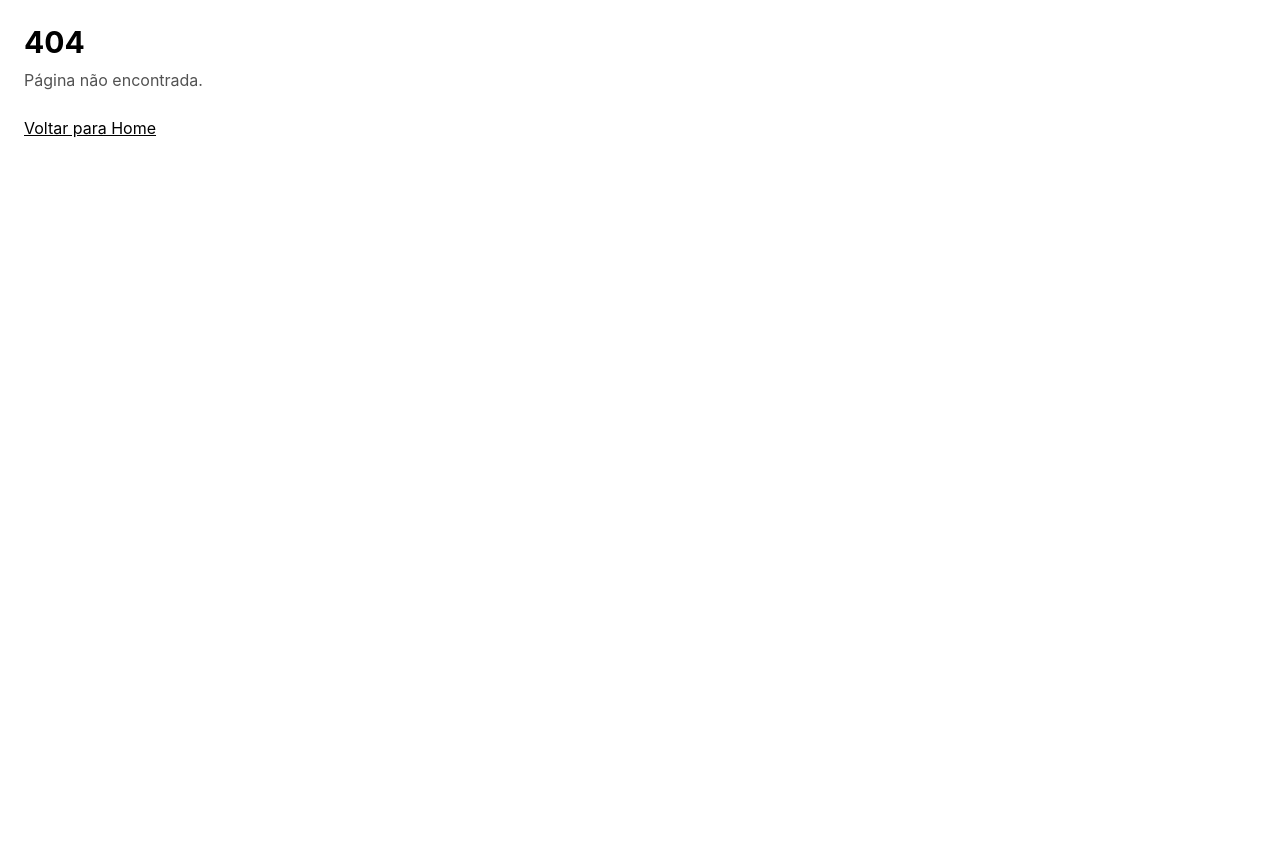
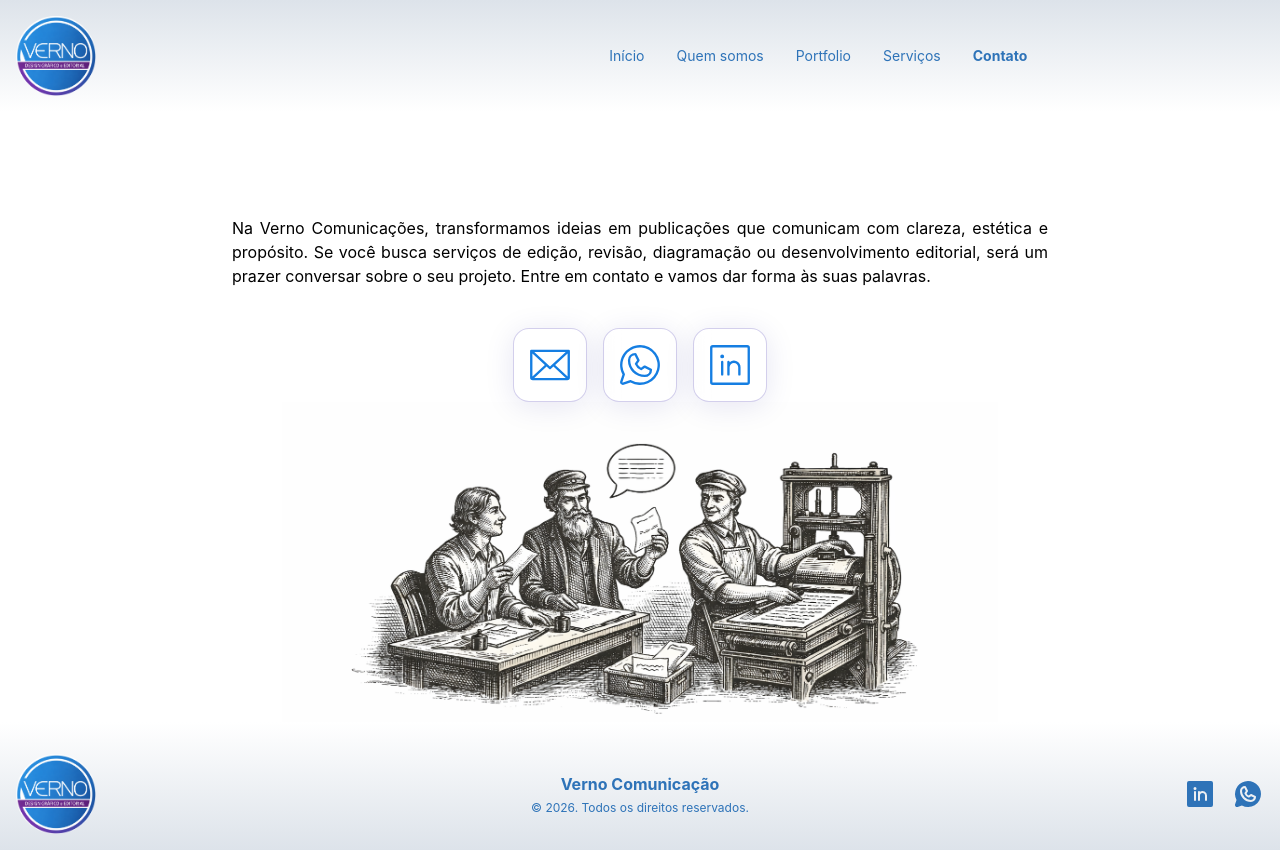
Before and after one commit to Qcarvalhooliveira/verno-portfolio, a React (Vite) app: page /contact in a window 1280 px wide. Before the commit this address had no page. Before the commit the page ends 800 px from the top, so only its background shows below. Built offline with nearby package versions, Linux system fonts and the light colour scheme.

Commit message:
feat[pages/contact]: implement contact page with links to contact and custom messages

```diff
--- a/src/pages/Contact.tsx
+++ b/src/pages/Contact.tsx
@@ -1,14 +1,62 @@
-import { Link } from 'react-router-dom'
+import { EnvelopeIcon, LinkedinLogoIcon, WhatsappLogoIcon } from '@phosphor-icons/react'
+
+import { Footer } from '../components/Footer/Footer'
+import { Header } from '../components/Header/Header'
 
 export function Contact() {
+  const email = 'vernocomunicacao@gmail.com'
+  const subject = encodeURIComponent('Contato pelo site - Verno Comunicações')
+  const body = encodeURIComponent(`Bom dia,
+
+Estou entrando em contato para conversar sobre um projeto editorial.
+
+Gostaria de mais informações sobre os serviços de edição, revisão, diagramação ou desenvolvimento editorial.
+
+Atenciosamente,
+`)
+
+  const mailtoLink = `mailto:${email}?subject=${subject}&body=${body}`
+
+  const phone = '5571993060607'
+
+  const message = encodeURIComponent(
+    `Olá! Vim pelo site da Verno Comunicações e gostaria de conversar sobre um projeto editorial. Podemos falar?`,
+  )
+
+  const whatsappLink = `https://wa.me/${phone}?text=${message}`
   return (
-    <main className="min-h-screen p-6">
-      <h1 className="text-3xl font-bold">404</h1>
-      <p className="mt-2 text-neutral-600">Página não encontrada.</p>
-
-      <Link className="mt-6 inline-block underline" to="/">
-        Voltar para Home
-      </Link>
-    </main>
+    <div className="flex min-h-screen flex-col ">
+      <Header />
+      <main className="flex flex-col items-center justify-center">
+        <div className="w-4xl p-10 mt-16">
+          <p className="text-justify">
+            Na Verno Comunicações, transformamos ideias em publicações que comunicam com clareza,
+            estética e propósito. Se você busca serviços de edição, revisão, diagramação ou
+            desenvolvimento editorial, será um prazer conversar sobre o seu projeto. Entre em
+            contato e vamos dar forma às suas palavras.
+          </p>
+        </div>
+        <section>
+          <div className="flex gap-4">
+            <a className="home-glass-button" href={mailtoLink}>
+              <EnvelopeIcon size={50} weight="light" color="#157ee2" />
+            </a>
+            <a className="home-glass-button" href={whatsappLink} target="_blank" rel="noreferrer">
+              <WhatsappLogoIcon size={50} weight="light" color="#157ee2" />
+            </a>
+            <a
+              className="home-glass-button"
+              href="https://www.linkedin.com/"
+              target="_blank"
+              rel="noopener noreferrer"
+            >
+              <LinkedinLogoIcon size={50} weight="light" color="#157ee2" />
+            </a>
+          </div>
+        </section>
+        <img src="/contact-image.png" alt="ilustrative image of workers talking" className="h-80" />
+      </main>
+      <Footer />
+    </div>
   )
 }
```
